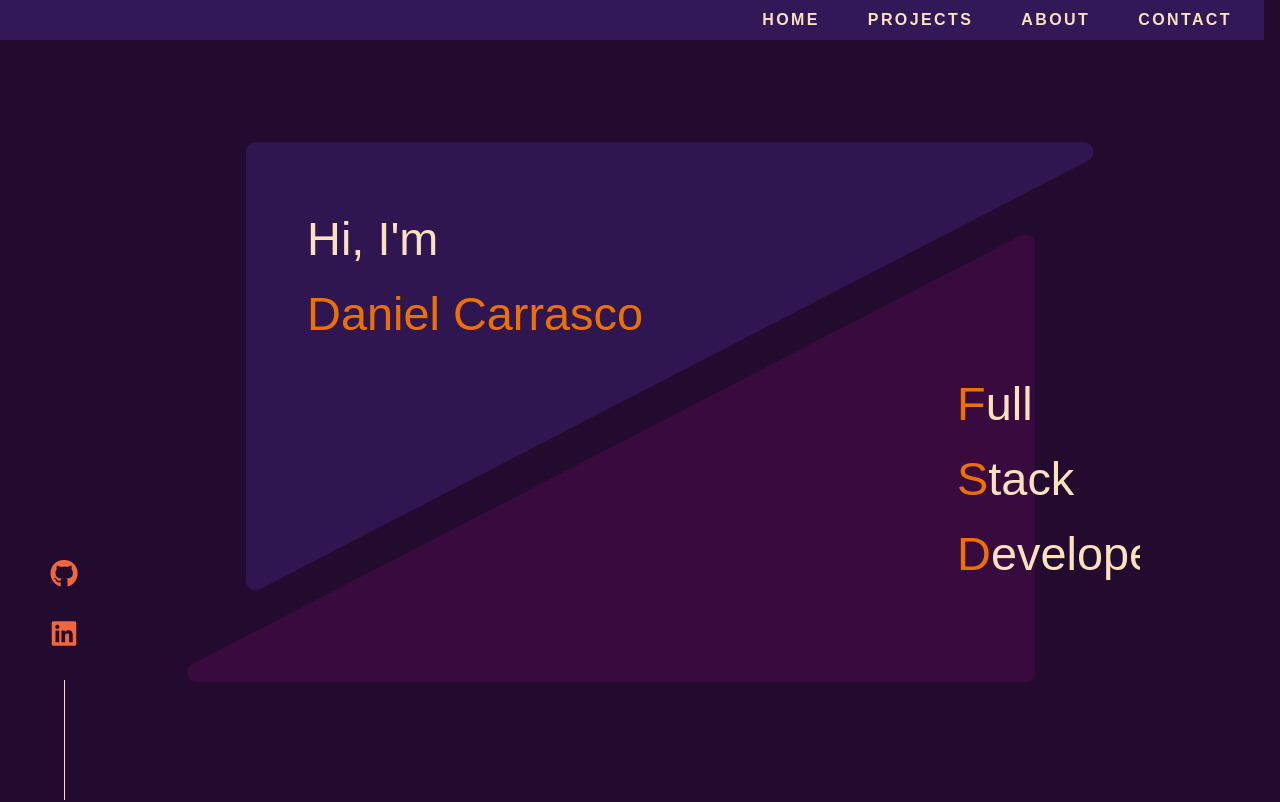
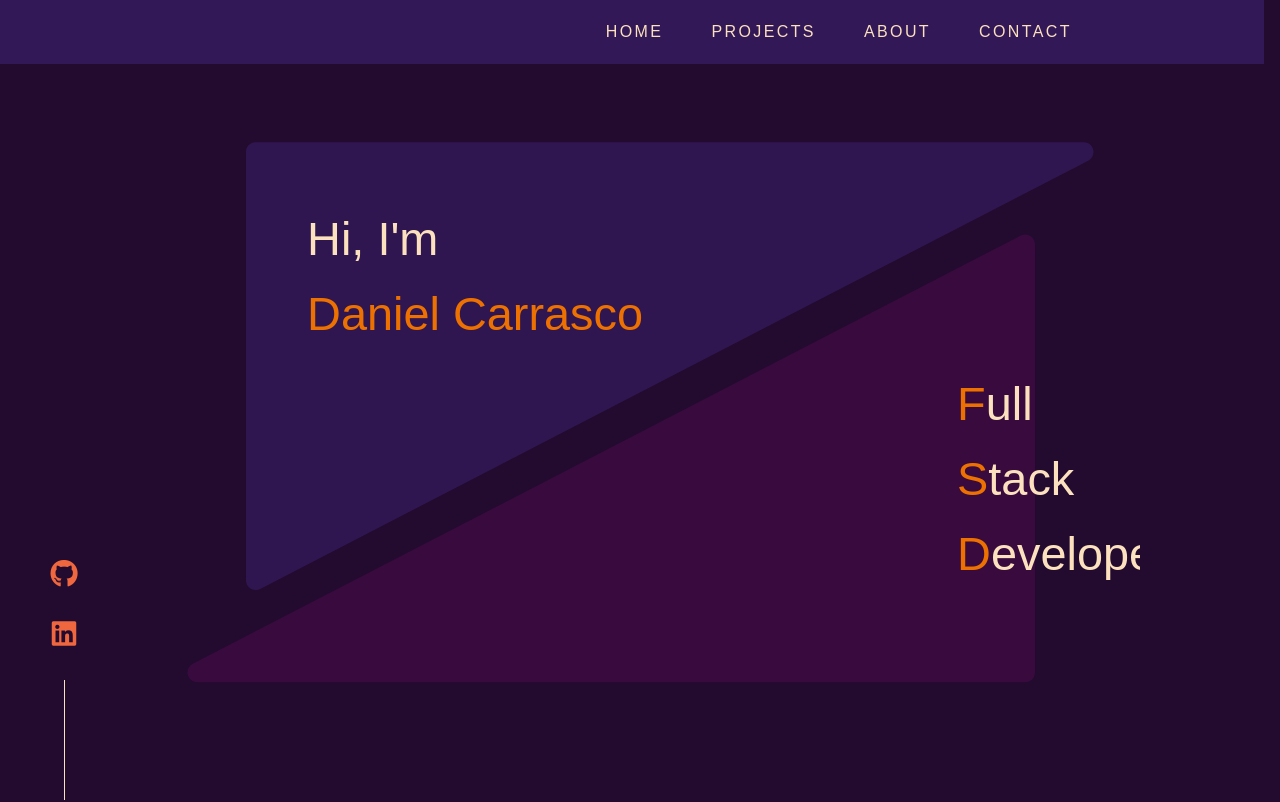
Before and after one commit to DaniPhilo/portfolio, a React (Create React App) app: page / in a window 1280 px wide. Shown: the top 802 px of the page. Built offline with nearby package versions, Linux system fonts and the light colour scheme.

Commit message:
Changed header height and font

```diff
--- a/src/styles/component_styles/_header.scss
+++ b/src/styles/component_styles/_header.scss
@@ -21,6 +21,7 @@ header > ul {
     flex-direction: row;
     justify-content: flex-start;
     gap: 1rem;
+    margin-right: 12.5vw;
 }
 
 header > ul > li {
@@ -37,6 +38,9 @@ header > ul > li > a {
     text-decoration: none;
     text-transform: uppercase;
     color: $text_color_light;
-    font-weight: bold;
     letter-spacing: 0.15rem;
+    transition: 0.25s ease-in-out;
 }
+header > ul > li > a:hover {
+    color: $accent-color;
+}
--- a/src/styles/variables/_sizes.scss
+++ b/src/styles/variables/_sizes.scss
@@ -1,7 +1,7 @@
 // HEADER
 $header_padding_right: 1rem;
 $header_width: calc(100vw - $header_padding_right);
-$header_height: 2.5rem;
+$header_height: 4rem;
 
 
 $section_padding: 1rem;
```
